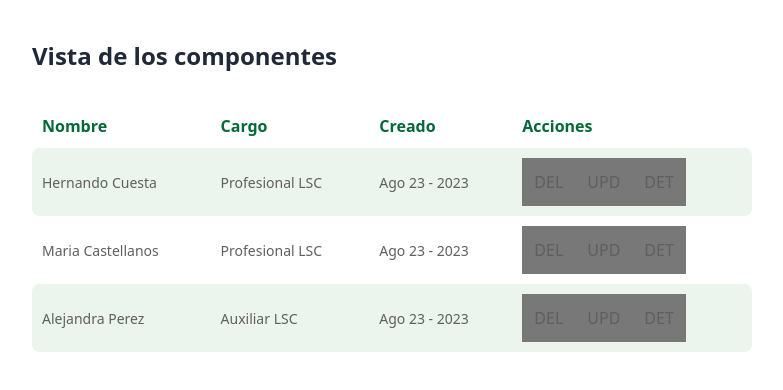
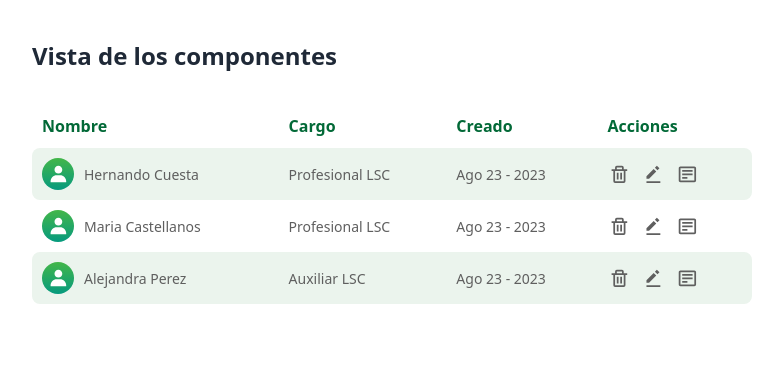
Before and after one commit to SignAIUdeA/SignAI, a Next.js app in the folder frontend/: page /components in a window 1280 px wide. Shown: the top 390 px of the page, without its empty margins (8-791 px from the left). Built offline with nearby package versions, Linux system fonts and the light colour scheme.

Commit message:
feat: add icons component in the table

```diff
--- a/frontend/components/table/Table.tsx
+++ b/frontend/components/table/Table.tsx
@@ -1,8 +1,16 @@
 import style from "./table.module.css";
 import { getAllUsers } from "./table.services";
+import {
+  IconDelete,
+  IconDetails,
+  IconEdit,
+  IconUserBackground,
+} from "@/icons/Icons";
 
 function Table() {
   const users = getAllUsers();
+
+  console.log(style);
 
   return (
     <table className={style.Table}>
@@ -21,14 +29,25 @@ function Table() {
               key={index}
               className={index % 2 === 0 ? "bg-[#EBF4ED]" : "bg-white"}>
               <td className={`${style.TableRowFirstChild} ${style.Cell}`}>
-                {name}
+                <div className="flex gap-[0.625rem] items-center">
+                  <IconUserBackground />
+                  {name}
+                </div>
               </td>
               <td className={style.Cell}>{position} LSC</td>
               <td className={style.Cell}>{created_at}</td>
               <td className={`${style.TableRowLastChild} ${style.Cell}`}>
-                <button>DEL</button>
-                <button>UPD</button>
-                <button>DET</button>
+                <div className={style.WrapperButtons}>
+                  <button className={style.Button}>
+                    <IconDelete />
+                  </button>
+                  <button className={style.Button}>
+                    <IconEdit />
+                  </button>
+                  <button className={style.Button}>
+                    <IconDetails />
+                  </button>
+                </div>
               </td>
             </tr>
           );
```
